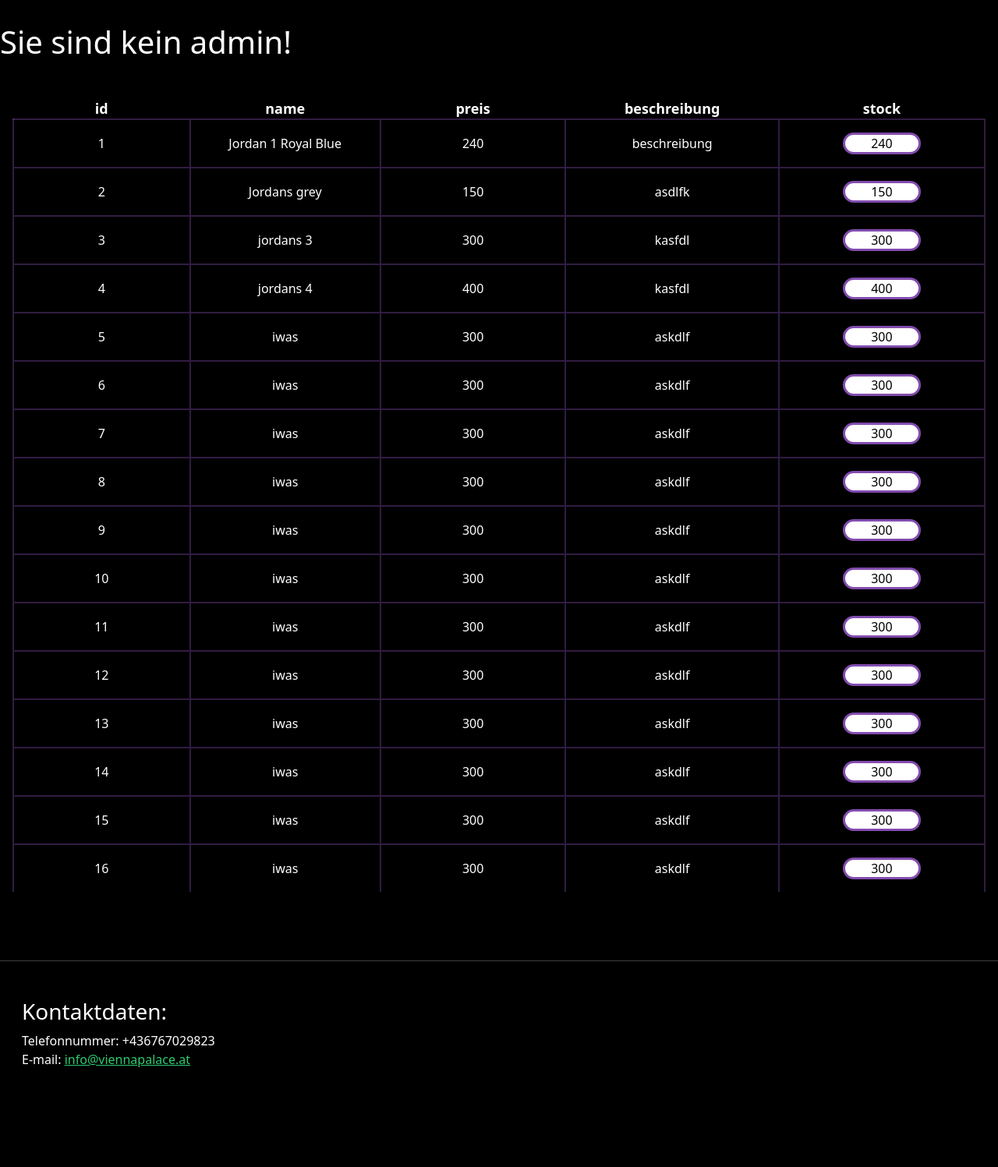
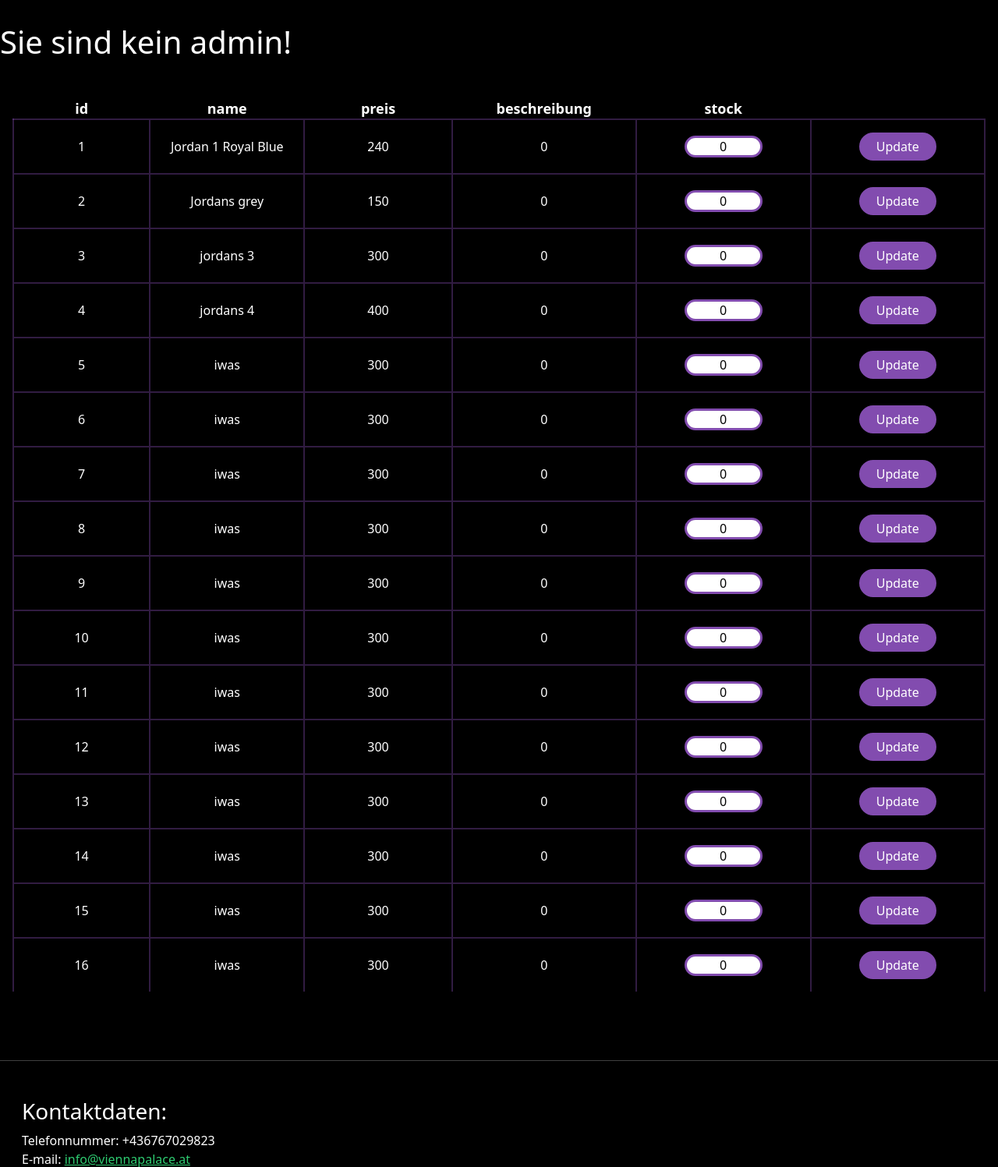
Before and after one commit to fawzywahba15/ITP, a PHP site: page /restock.php in a window 1280 px wide. Shown: the part 88-1585 px from the top of the page at 78% size. Before the commit the page ends 1457 px from the top, so only its background shows below. Run offline with PHP 8.4, Linux system fonts and the light colour scheme; data comes from the database, SQL or seed files in the repository.

Commit message:
adding db update stuff
adding db update stuff

```diff
--- a/admin/restock.php
+++ b/admin/restock.php
@@ -106,13 +106,9 @@ if (!isset($_SESSION)){
         <th class="th">preis</th>
         <th class="th">beschreibung</th>
         <th class="th">stock</th>
+        <th class="th"></th>
 
-        <!--
-        <th class="th">password</th>
-        <th class="th">Status</th>
-        <th class="th">Ändern</th>
-        <th class="th">Alle Sales</th>
-    -->
+
     </tr>
 
     <?php
@@ -124,77 +120,34 @@ if (!isset($_SESSION)){
     if (mysqli_num_rows($result) > 0) {
         while($row = mysqli_fetch_assoc($result)) {
                 // table row erstellen
+                echo "<form method='post' class='my-0 py-0 mx-0 px-0 my_form'>";
                 echo "<tr class='my_tr'>";
                 //zellen ausgeben mit den Innformationen der Datenbank
                 echo "<td class='text-center py-1 right_border '>" . $row["id"] . "</td>";
                 echo "<td class='text-center py-1 right_border'>" . $row["name"] . "</td>";
                 echo "<td class='text-center py-1 right_border'>" . $row["preis"] . "</td>";
-                echo "<td class='text-center py-1 right_border'>" . $row["beschreibung"] . "</td>";
+                echo "<td class='text-center py-1 right_border'>" . $row["stock"] . "</td>";
+
                 // zelle für vorname als input
+
+
+
+
+           // echo "<input type='text' name='id' id= 'id' class='hidden' value='" . $row["id"] . "' hidden>";
+
             echo "<td class='text-center right_border'>";
-            echo "<input type='text' name='first_name' id = 'first_name' class='input' value='" . $row["preis"] . "'>";
+            echo "<input type='text' name='stock' id = 'stock' class='input' value='" . $row["stock"] . "'>";
             echo "</td>";
 
-                /*
-                echo "<td class='text-center py-1 right_border'>" . ' ' . "</td>";
-                echo "<td class='text-center py-1 right_border'>" .  $row ["status"] . "</td>";
-                echo "<td class='text-center py-1 right_border'>" . ' ' . "</td>";
-                echo "<td class='text-center py-1 right_border'>" . ' ' . "</td>";
-                */
-                echo "</tr>";
-
-            /*
-            // 2. table row erstellen
-            echo "<tr class='my_seconde_tr'>";
-            echo "<form method='post' class='my-0 py-0 mx-0 px-0 my_form'>";
-
-            // zelle für id als input
-            echo "<td class='text-center right_border my_block'>";
-            echo "<input type='text' name='person_id' id= 'person_id' class='input ' value='" . $row["id"] . "'>";
-            echo "</td>";
-
-            // zelle für nachname als input
-            echo "<td class='text-center right_border'>";
-            echo "<input type='text' name='username' id= 'username' class='input' value='" . $row["name"] . "'>";
-            echo "</td>";
-
-            // zelle für vorname als input
-            echo "<td class='text-center right_border'>";
-            echo "<input type='text' name='first_name' id = 'first_name' class='input' value='" . $row["preis"] . "'>";
-            echo "</td>";
-
-            // zelle für mail als input
-            echo "<td class='text-center right_border'>";
-            echo "<input type='text' name='usermail' id= 'usermail' class='input_mail' value='" . $row["beschreibung"] . "'>";
-            echo "</td>";
-
-*/
-            /*
-            // zelle für passwort als input (leeres feld)
-            echo "<td class='text-center right_border'>";
-            echo "<input type='text' name='password' id= 'password' class='input' placeholder='new pw'>";
-            echo "</td>";
-
-            // zelle für Status als dropdown
-            echo "<td class='text-center right_border'>";
-            echo "<select name='status' id='status' class='input'>";
-            echo "<option value='aktiv' " . ($row["status"] == "aktiv" ? "selected" : "") . ">aktiv</option>";
-            echo "<option value='inaktiv' " . ($row["status"] == "inaktiv" ? "selected" : "") . ">inaktiv</option>";
-            echo "</select>";
-            echo "</td>";
-
-            //button zum ändern der stammdaten
             echo "<td class='text-center right_border'>";
             echo "<button type='button' class='button_2' onclick='updateRow(this) '>Update</button>";
             echo "</td>";
 
-            //button um die buchungen von bestimmten benutzer anzeigen
-            echo "<td class='text-center right_border'>";
-            echo "<button type='submit' class='button_2' formaction='./show_user_sales.php'>Sales anzeigen</button>";
+
+
+            echo "</tr>";
             echo "</form>";
-            echo "</td>";
-            */
-            echo "</tr>";
+
 
         }
     }
@@ -209,19 +162,31 @@ if (!isset($_SESSION)){
     //funktion um stammdaten zu ändern
     function updateRow(button) {
         var form = button.parentNode.parentNode.firstElementChild;
-        var username = form.elements["username"].value;
+        window.alert(form.textvalue);
+
+        var id = form.elements["id"].value;
+
+        console.log("dadaasdasd: "+id);
+        var stock = form.elements["stock"].value;
+
+        console.log("13131312: "+id);
+        //var id = form.elements["id"].value;
+
+
+        /*
         var first_name = form.elements["first_name"].value;
         var usermail = form.elements["usermail"].value;
-        var id = form.elements["person_id"].value;
+
         var password = form.elements["password"].value;
         var user_status = form.elements["status"].value;
+        */
         // http request schicken um daten zu verarbeiten
         var xhttp = new XMLHttpRequest();
-        var url= "update_user_data.php"
+        var url= "update_product_stock.php"
         xhttp.open("POST", url, true);
         xhttp.setRequestHeader('Content-type', 'application/x-www-form-urlencoded');
 
-        xhttp.send("id=" + id +"&username=" + username + "&first_name=" + first_name + "&usermail=" + usermail + "&password=" + password + "&status=" + user_status);
+        xhttp.send("id=" + id +"&stock=" + stock);
         //bei erfolg -> msg und refresh
         xhttp.onreadystatechange = function() {
             if (this.readyState == 4 && this.status == 200) {
```
Also changed, not shown: admin/update_product_stock.php (added, +17 -0 lines).
